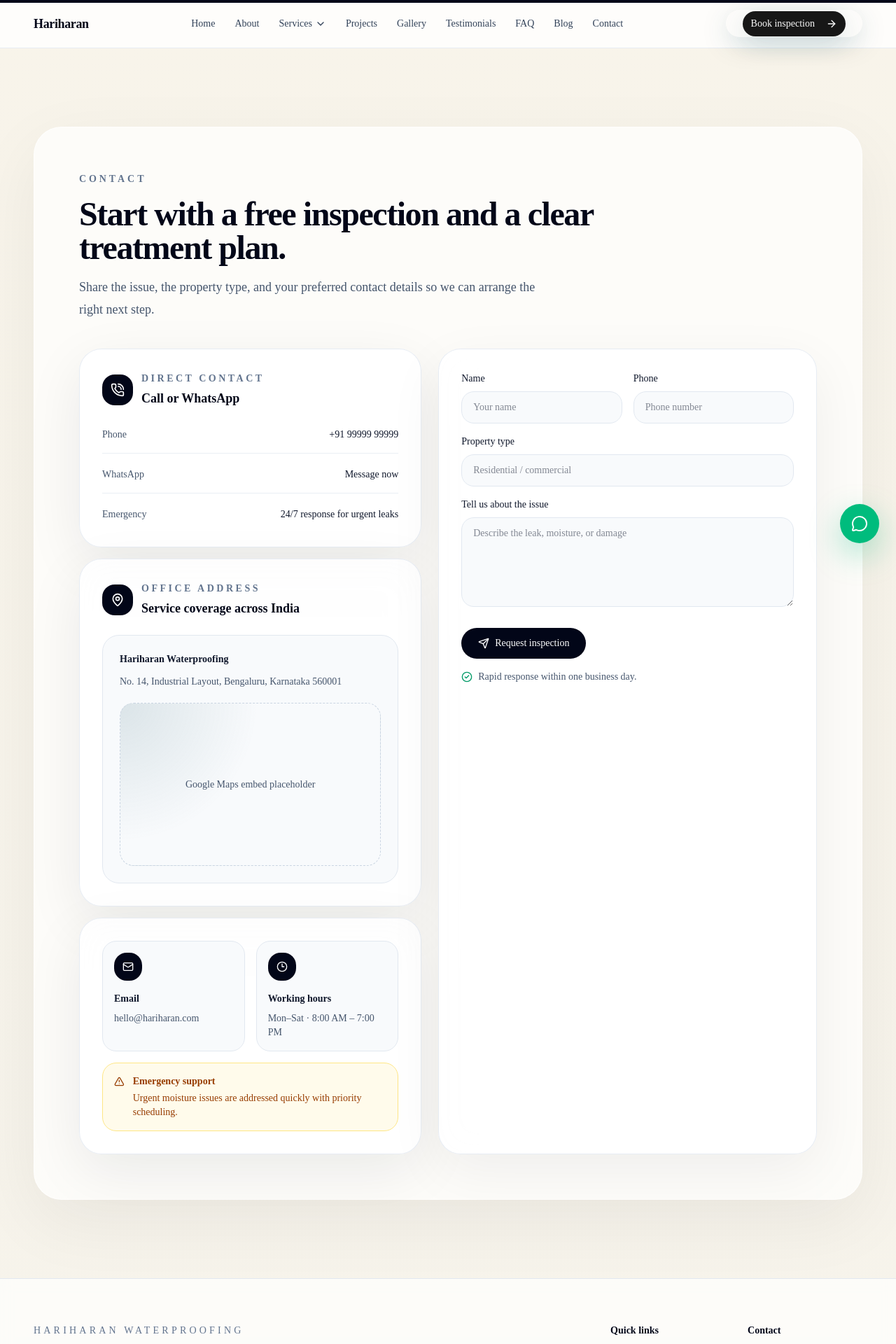
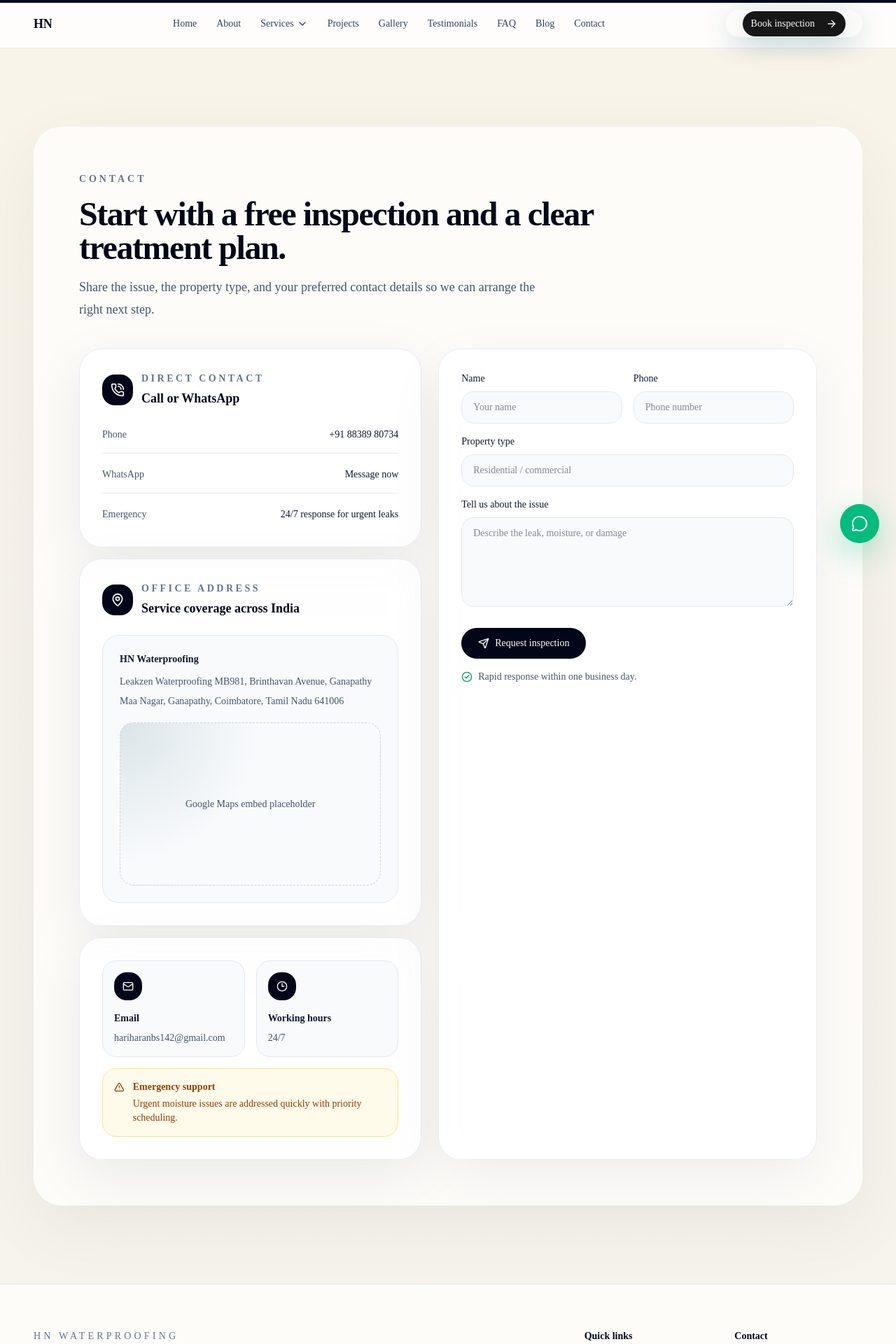
Before and after one commit to Rajmani-Nadar/hariharan-waterproofing, a Next.js app: page /contact in a window 1280 px wide. Shown: the top 1920 px of the page at 70% size. Built offline with nearby package versions, Linux system fonts and the light colour scheme.

Commit message:
Update branding/contact info, add premium Coimbatore service areas with animations, fix accordion prop warning, and enable gallery full-view left/right navigation

```diff
--- a/app/(marketing)/about/page.tsx
+++ b/app/(marketing)/about/page.tsx
@@ -9,7 +9,7 @@ import { CtaSection } from "@/components/ui/cta-section";
 import { StructuredData } from "@/components/seo/structured-data";
 
 export const metadata = createMetadata({
-  title: "About Hariharan Waterproofing — Premium Building Protection",
+  title: "About HN Waterproofing — Premium Building Protection",
   description: "Learn about our approach to waterproofing, our precision-led process, and the standards we bring to every project.",
   path: "/about",
 });
@@ -20,7 +20,7 @@ export default function AboutPage() {
       <StructuredData data={{
         "@context": "https://schema.org",
         "@type": "AboutPage",
-        name: "About Hariharan Waterproofing",
+        name: "About HN Waterproofing",
       }} />
       <SectionWrapper className="pt-20">
         <div className="rounded-[2.5rem] border border-white/70 bg-white/70 p-8 shadow-[0_30px_100px_rgba(15,23,42,0.06)] backdrop-blur-xl sm:p-12 lg:p-16">
--- a/app/(marketing)/blog/page.tsx
+++ b/app/(marketing)/blog/page.tsx
@@ -19,7 +19,7 @@ export default function BlogPage() {
       <StructuredData data={{
         "@context": "https://schema.org",
         "@type": "Blog",
-        name: "Hariharan Waterproofing Blog",
+        name: "HN Waterproofing Blog",
       }} />
       <SectionWrapper className="pt-20">
         <div className="rounded-[2.5rem] border border-white/70 bg-white/70 p-8 shadow-[0_30px_100px_rgba(15,23,42,0.06)] backdrop-blur-xl sm:p-12 lg:p-16">
--- a/app/(marketing)/contact/page.tsx
+++ b/app/(marketing)/contact/page.tsx
@@ -8,8 +8,8 @@ import { StructuredData } from "@/components/seo/structured-data";
 import { AlertTriangle, Clock3, Mail, MapPin, PhoneCall } from "lucide-react";
 
 export const metadata = createMetadata({
-  title: "Contact Hariharan Waterproofing — Free Inspection Booking",
-  description: "Get in touch with Hariharan Waterproofing for a free inspection, service enquiry, or professional waterproofing consultation.",
+  title: "Contact HN Waterproofing — Free Inspection Booking",
+  description: "Get in touch with HN Waterproofing for a free inspection, service enquiry, or professional waterproofing consultation.",
   path: "/contact",
 });
 
@@ -19,7 +19,7 @@ export default function ContactPage() {
       <StructuredData data={{
         "@context": "https://schema.org",
         "@type": "ContactPage",
-        name: "Contact Hariharan Waterproofing",
+        name: "Contact HN Waterproofing",
       }} />
       <SectionWrapper className="pt-20">
         <div className="rounded-[2.5rem] border border-white/70 bg-white/70 p-8 shadow-[0_30px_100px_rgba(15,23,42,0.06)] backdrop-blur-xl sm:p-12 lg:p-16">
@@ -35,8 +35,8 @@ export default function ContactPage() {
                   </div>
                 </div>
                 <ul className="mt-6 space-y-4 text-sm leading-7 text-slate-600">
-                  <li className="flex items-center justify-between gap-3 border-b border-slate-200/70 pb-3"><span>Phone</span><a href="tel:+919999999999" className="font-medium text-slate-900 hover:text-slate-700">+91 99999 99999</a></li>
-                  <li className="flex items-center justify-between gap-3 border-b border-slate-200/70 pb-3"><span>WhatsApp</span><a href="https://wa.me/919999999999" className="font-medium text-slate-900 hover:text-slate-700">Message now</a></li>
+                  <li className="flex items-center justify-between gap-3 border-b border-slate-200/70 pb-3"><span>Phone</span><a href="tel:+918838980734" className="font-medium text-slate-900 hover:text-slate-700">+91 88389 80734</a></li>
+                  <li className="flex items-center justify-between gap-3 border-b border-slate-200/70 pb-3"><span>WhatsApp</span><a href="https://wa.me/918838980734" className="font-medium text-slate-900 hover:text-slate-700">Message now</a></li>
                   <li className="flex items-center justify-between gap-3"><span>Emergency</span><span className="font-medium text-slate-900">24/7 response for urgent leaks</span></li>
                 </ul>
               </GlassCard>
@@ -49,8 +49,8 @@ export default function ContactPage() {
                   </div>
                 </div>
                 <div className="mt-6 rounded-[1.5rem] border border-slate-200 bg-slate-50 p-6">
-                  <p className="text-sm font-semibold text-slate-900">Hariharan Waterproofing</p>
-                  <p className="mt-2 text-sm leading-7 text-slate-600">No. 14, Industrial Layout, Bengaluru, Karnataka 560001</p>
+                  <p className="text-sm font-semibold text-slate-900">HN Waterproofing</p>
+                  <p className="mt-2 text-sm leading-7 text-slate-600">Leakzen Waterproofing MB981, Brinthavan Avenue, Ganapathy Maa Nagar, Ganapathy, Coimbatore, Tamil Nadu 641006</p>
                   <div className="mt-4 flex aspect-[16/10] items-center justify-center rounded-[1.25rem] border border-dashed border-slate-300 bg-[radial-gradient(circle_at_top_left,rgba(15,76,92,0.12),transparent_45%)] text-center text-sm font-medium text-slate-600">
                     Google Maps embed placeholder
                   </div>
@@ -61,12 +61,12 @@ export default function ContactPage() {
                   <div className="rounded-[1.25rem] border border-slate-200 bg-slate-50 p-4">
                     <div className="flex h-10 w-10 items-center justify-center rounded-2xl bg-slate-950 text-white"><Mail className="h-4 w-4" /></div>
                     <p className="mt-4 text-sm font-semibold text-slate-900">Email</p>
-                    <a href="mailto:hello@hariharan.com" className="mt-2 block text-sm text-slate-600 hover:text-slate-900">hello@hariharan.com</a>
+                    <a href="mailto:hariharanbs142@gmail.com" className="mt-2 block text-sm text-slate-600 hover:text-slate-900">hariharanbs142@gmail.com</a>
                   </div>
                   <div className="rounded-[1.25rem] border border-slate-200 bg-slate-50 p-4">
                     <div className="flex h-10 w-10 items-center justify-center rounded-2xl bg-slate-950 text-white"><Clock3 className="h-4 w-4" /></div>
                     <p className="mt-4 text-sm font-semibold text-slate-900">Working hours</p>
-                    <p className="mt-2 text-sm text-slate-600">Mon–Sat · 8:00 AM – 7:00 PM</p>
+                    <p className="mt-2 text-sm text-slate-600">24/7</p>
                   </div>
                 </div>
                 <div className="mt-4 flex items-start gap-3 rounded-[1.25rem] border border-amber-200 bg-amber-50 p-4 text-sm text-amber-800">
--- a/app/(marketing)/page.tsx
+++ b/app/(marketing)/page.tsx
@@ -13,6 +13,7 @@ import { Gallery } from "@/components/ui/gallery";
 import { BeforeAfterSlider } from "@/components/ui/before-after-slider";
 import { GlassCard } from "@/components/ui/glass-card";
 import { ContactForm } from "@/components/ui/contact-form";
+import { ServiceAreas } from "@/components/ui/service-areas";
 import { services, testimonials as testimonialData, faqs, projects } from "@/lib/content";
 import { StructuredData } from "@/components/seo/structured-data";
 import { CheckCircle2, Clock3, Droplets, House, Layers3, ShieldCheck, Sparkles } from "lucide-react";
@@ -130,6 +131,9 @@ export default function HomePage() {
           <Gallery items={projects.slice(0, 3).map((project) => ({ src: project.image, alt: project.title, title: project.type, category: project.type, description: project.location }))} />
         </div>
       </SectionWrapper>
+      <SectionWrapper>
+        <ServiceAreas />
+      </SectionWrapper>
       <SectionWrapper className="bg-white/70">
         <SectionHeading eyebrow="Client perspective" title="Professionally delivered and genuinely reassuring" description="Clients value our thoughtful communication, decisive execution, and lasting results." />
         <div className="mt-10">
--- a/app/(marketing)/privacy-policy/page.tsx
+++ b/app/(marketing)/privacy-policy/page.tsx
@@ -5,7 +5,7 @@ import { SectionHeading } from "@/components/ui/section-heading";
 
 export const metadata = createMetadata({
   title: "Privacy Policy",
-  description: "How Hariharan Waterproofing handles your personal information and contact details.",
+  description: "How HN Waterproofing handles your personal information and contact details.",
   path: "/privacy-policy",
 });
 
--- a/app/(marketing)/terms/page.tsx
+++ b/app/(marketing)/terms/page.tsx
@@ -5,7 +5,7 @@ import { SectionHeading } from "@/components/ui/section-heading";
 
 export const metadata = createMetadata({
   title: "Terms and Conditions",
-  description: "Terms for engaging Hariharan Waterproofing for inspection and treatment services.",
+  description: "Terms for engaging HN Waterproofing for inspection and treatment services.",
   path: "/terms",
 });
 
--- a/components/ui/accordion.tsx
+++ b/components/ui/accordion.tsx
@@ -3,13 +3,13 @@ import { Accordion as AccordionPrimitive } from "@base-ui/react/accordion"
 import { cn } from "@/lib/utils"
 import { ChevronDownIcon, ChevronUpIcon } from "lucide-react"
 
-type AccordionProps = Omit<AccordionPrimitive.Root.Props, "multiple" | "type"> & {
+type AccordionProps = Omit<AccordionPrimitive.Root.Props, "multiple" | "type" | "collapsible"> & {
   className?: string;
   type?: "single" | "multiple";
   collapsible?: boolean;
 };
 
-function Accordion({ className, type = "single", ...props }: AccordionProps) {
+function Accordion({ className, type = "single", collapsible, ...props }: AccordionProps) {
   const multiple = type === "multiple";
 
   return (
--- a/components/ui/footer.tsx
+++ b/components/ui/footer.tsx
@@ -6,7 +6,7 @@ export function Footer() {
     <footer className="border-t border-slate-200 bg-white/70 px-5 py-14 backdrop-blur sm:px-8 lg:px-10 lg:py-16 xl:px-12">
       <div className="mx-auto flex max-w-7xl flex-col gap-10 lg:flex-row lg:justify-between">
         <div className="max-w-xl">
-          <p className="text-sm font-medium uppercase tracking-[0.3em] text-slate-500">Hariharan Waterproofing</p>
+          <p className="text-sm font-medium uppercase tracking-[0.3em] text-slate-500">HN Waterproofing</p>
           <h2 className="mt-4 text-3xl font-semibold tracking-[-0.02em] text-slate-950">Premium protection for every surface.</h2>
           <p className="mt-4 text-sm leading-8 text-slate-600">
             We combine diagnostic precision, premium materials, and craftsmanship to stop leaks before they become expensive damage.
@@ -23,8 +23,8 @@ export function Footer() {
           <div>
             <p className="text-sm font-semibold text-slate-950">Contact</p>
             <ul className="mt-4 space-y-3 text-sm text-slate-600">
-              <li className="flex items-center gap-2"><Phone className="h-4 w-4" /> +91 99999 99999</li>
-              <li className="flex items-center gap-2"><Mail className="h-4 w-4" /> hello@hariharan.com</li>
+              <li className="flex items-center gap-2"><Phone className="h-4 w-4" /> +91 88389 80734</li>
+              <li className="flex items-center gap-2"><Mail className="h-4 w-4" /> hariharanbs142@gmail.com</li>
               <li className="flex items-center gap-2"><ArrowRight className="h-4 w-4" /> Free inspection available</li>
             </ul>
           </div>
--- a/components/ui/gallery.tsx
+++ b/components/ui/gallery.tsx
@@ -2,14 +2,15 @@
 
 import Image from "next/image";
 import { useMemo, useState } from "react";
-import { ArrowUpRight, X } from "lucide-react";
+import { ArrowUpRight, ChevronLeft, ChevronRight, X } from "lucide-react";
 
 export function Gallery({ items }: { items: Array<{ src: string; alt: string; title?: string; priority?: boolean; category?: string; description?: string }> }) {
   const [activeFilter, setActiveFilter] = useState("All");
-  const [selectedItem, setSelectedItem] = useState<(typeof items)[number] | null>(null);
+  const [selectedIndex, setSelectedIndex] = useState<number | null>(null);
 
   const categories = useMemo(() => ["All", ...Array.from(new Set(items.map((item) => item.category ?? "Featured")))], [items]);
   const visibleItems = activeFilter === "All" ? items : items.filter((item) => item.category === activeFilter);
+  const selectedItem = selectedIndex !== null ? visibleItems[selectedIndex] : null;
 
   return (
     <>
@@ -28,11 +29,11 @@ export function Gallery({ items }: { items: Array<{ src: string; alt: string; ti
         </div>
       ) : null}
       <div className="grid gap-5 md:grid-cols-2 xl:grid-cols-3">
-        {visibleItems.map((item) => (
+        {visibleItems.map((item, index) => (
           <button
             key={item.alt}
             type="button"
-            onClick={() => setSelectedItem(item)}
+            onClick={() => setSelectedIndex(index)}
             className="group relative overflow-hidden rounded-[1.75rem] border border-slate-200/80 bg-white text-left shadow-[0_16px_60px_rgba(15,23,42,0.05)] focus-visible:outline-none focus-visible:ring-2 focus-visible:ring-slate-500 focus-visible:ring-offset-2"
           >
             <div className="relative aspect-[4/5] overflow-hidden">
@@ -62,8 +63,24 @@ export function Gallery({ items }: { items: Array<{ src: string; alt: string; ti
       {selectedItem ? (
         <div className="fixed inset-0 z-[70] flex items-center justify-center bg-slate-950/80 p-4 backdrop-blur-sm" role="dialog" aria-modal="true" aria-label="Project preview">
           <div className="relative w-full max-w-5xl overflow-hidden rounded-[2rem] border border-white/15 bg-slate-950 text-white shadow-2xl">
-            <button type="button" aria-label="Close preview" onClick={() => setSelectedItem(null)} className="absolute right-4 top-4 z-10 flex h-11 w-11 items-center justify-center rounded-full border border-white/15 bg-white/10 text-white backdrop-blur">
+            <button type="button" aria-label="Close preview" onClick={() => setSelectedIndex(null)} className="absolute right-4 top-4 z-10 flex h-11 w-11 items-center justify-center rounded-full border border-white/15 bg-white/10 text-white backdrop-blur">
               <X className="h-5 w-5" />
+            </button>
+            <button
+              type="button"
+              aria-label="Previous image"
+              onClick={() => setSelectedIndex((current) => (current === null ? null : (current - 1 + visibleItems.length) % visibleItems.length))}
+              className="absolute left-4 top-1/2 z-10 -translate-y-1/2 rounded-full border border-white/15 bg-white/10 p-3 text-white backdrop-blur transition hover:bg-white/20"
+            >
+              <ChevronLeft className="h-5 w-5" />
+            </button>
+            <button
+              type="button"
+              aria-label="Next image"
+              onClick={() => setSelectedIndex((current) => (current === null ? null : (current + 1) % visibleItems.length))}
+              className="absolute right-4 top-1/2 z-10 -translate-y-1/2 rounded-full border border-white/15 bg-white/10 p-3 text-white backdrop-blur transition hover:bg-white/20"
+            >
+              <ChevronRight className="h-5 w-5" />
             </button>
             <div className="relative aspect-[16/10]">
               <Image src={selectedItem.src} alt={selectedItem.alt} fill className="object-cover" priority sizes="100vw" />
--- a/components/ui/navbar.tsx
+++ b/components/ui/navbar.tsx
@@ -20,7 +20,7 @@ export function Navbar({
     <header className="sticky top-0 z-50 border-b border-slate-200/80 bg-white/80 backdrop-blur-xl">
       <div className="mx-auto flex max-w-7xl items-center justify-between px-5 py-4 sm:px-8 lg:px-10 xl:px-12">
         <Link href="/" className="text-lg font-semibold tracking-[-0.02em] text-slate-950">
-          Hariharan
+          HN
         </Link>
         <nav className="hidden items-center gap-7 lg:flex">
           {links.map((link) =>
--- a/lib/metadata.ts
+++ b/lib/metadata.ts
@@ -1,8 +1,8 @@
 import type { Metadata } from "next";
 
 export const siteConfig = {
-  name: "Hariharan Waterproofing",
-  shortName: "Hariharan",
+  name: "HN Waterproofing",
+  shortName: "HN",
   description:
     "Premium waterproofing solutions for roofs, basements, terraces, and wet areas with transparent diagnostics, premium materials, and lasting protection.",
   url: "https://hariharan-waterproofing.com",
```
Also changed, not shown: components/ui/service-areas.tsx (added, +86 -0 lines).
